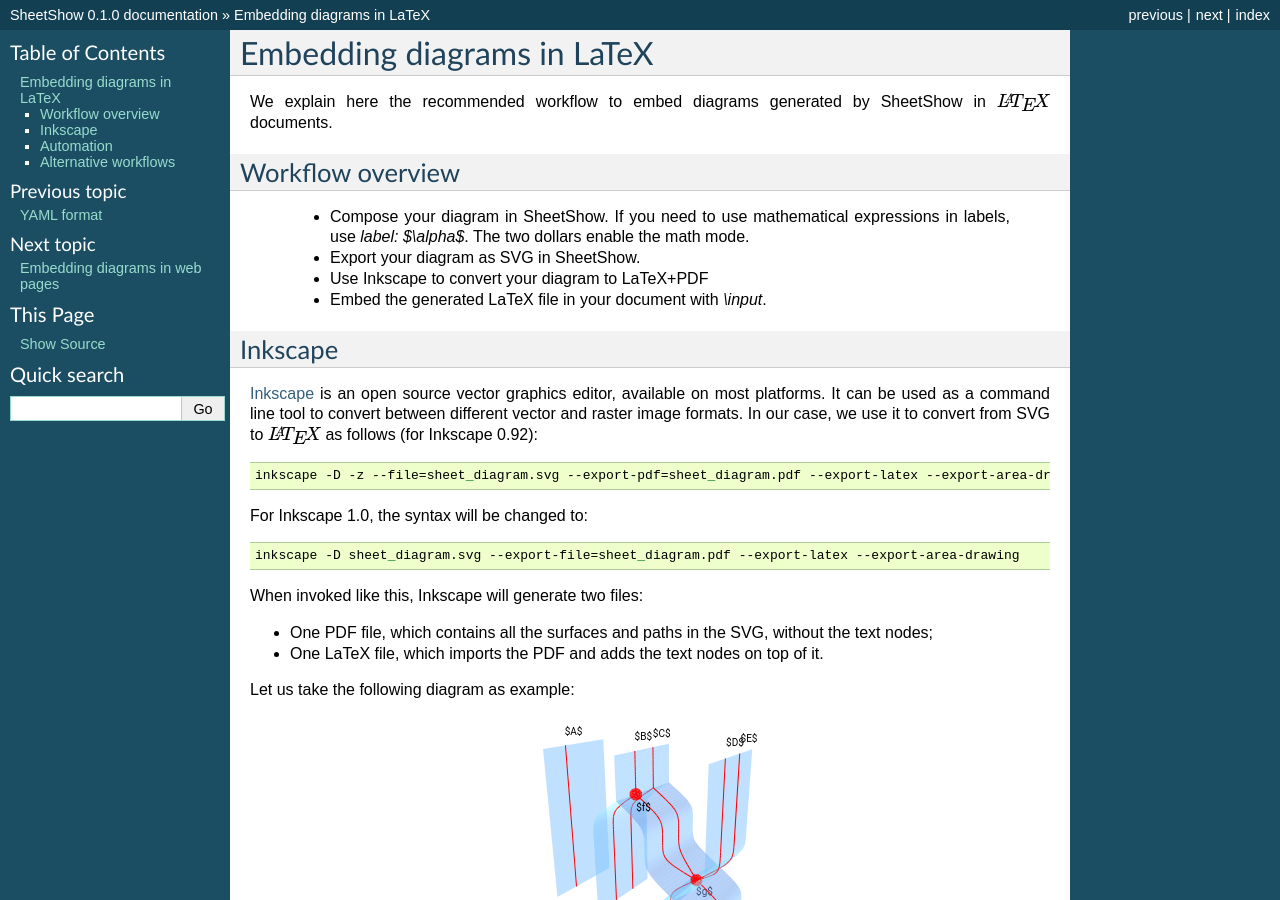
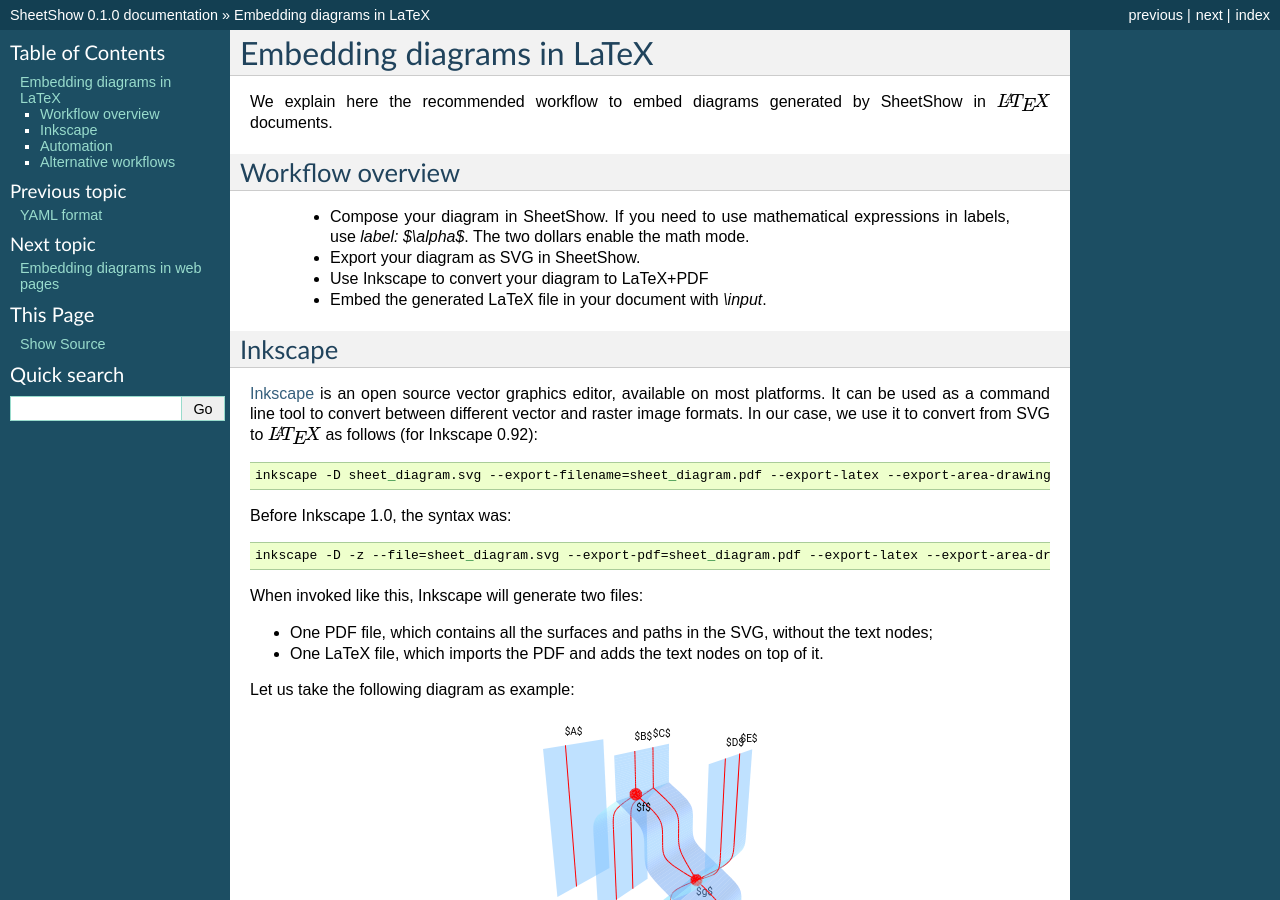
Before and after one commit to wetneb/sheetshow, a Sphinx documentation site: the page built from docs/latex.rst, in a window 1280 px wide and 900 px high. Built offline with Sphinx 7.4.7, drawn with Linux system fonts in a browser that asks for light colours.

Commit message:
update docs about embedding in latex since inkscape 1.0 release

```diff
--- a/docs/latex.rst
+++ b/docs/latex.rst
@@ -23,11 +23,11 @@ Inkscape
 It can be used as a command line tool to convert between different vector and raster image formats.
 In our case, we use it to convert from SVG to :math:`\LaTeX` as follows (for Inkscape 0.92)::
 
+   inkscape -D sheet_diagram.svg --export-filename=sheet_diagram.pdf --export-latex --export-area-drawing
+
+Before Inkscape 1.0, the syntax was::
+
    inkscape -D -z --file=sheet_diagram.svg --export-pdf=sheet_diagram.pdf --export-latex --export-area-drawing
-
-For Inkscape 1.0, the syntax will be changed to::
-
-   inkscape -D sheet_diagram.svg --export-file=sheet_diagram.pdf --export-latex --export-area-drawing
 
 When invoked like this, Inkscape will generate two files:
 
```
